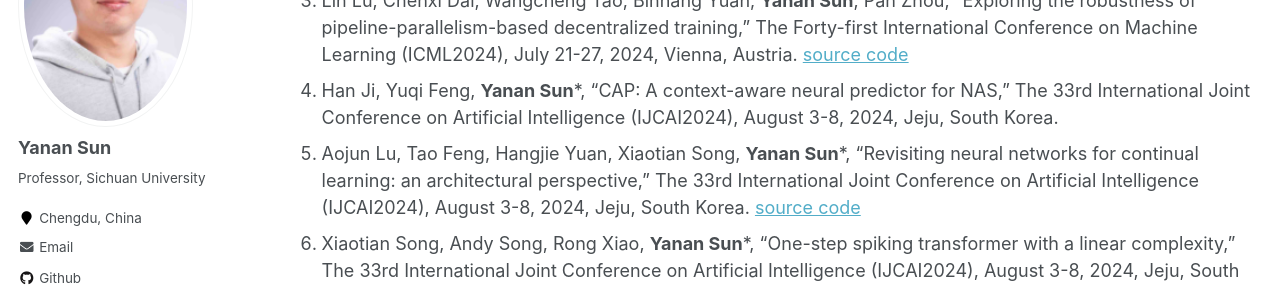
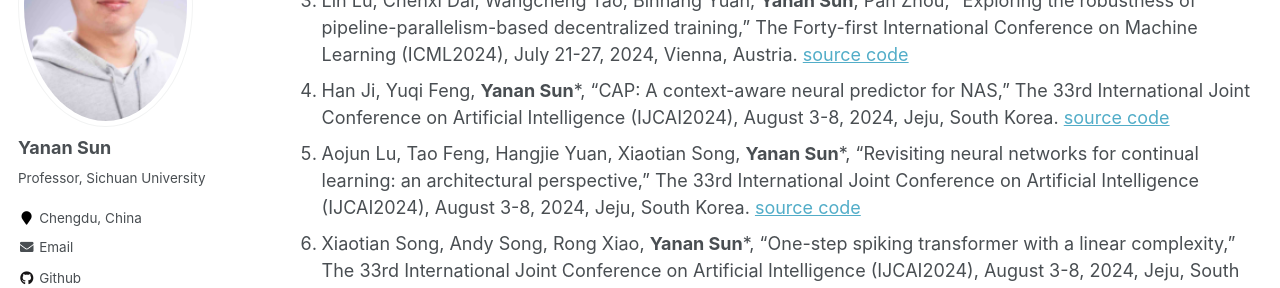
Before and after one commit to yn-sun/yn-sun.github.io, a Jekyll site: the page built from _pages/publications.md, in a window 1280 px wide and 900 px high, scrolled down 4335 px. Shown: the part 153-441 px from the top of the window. Built offline with Jekyll 4.4.1, drawn with Linux system fonts in a browser that asks for light colours; comment, search, counter and statistics services are not loaded.

Commit message:
Update publications.md

```diff
--- a/_pages/publications.md
+++ b/_pages/publications.md
@@ -58,7 +58,7 @@ author_profile: true
 1. Xiaotian Song, Shuchao Deng, Jiahao Fan, **Yanan Sun***, "Physics-informed neural networks with generalized residual-based adaptive sampling," 2024 International Conference on Intelligent Computing (ICIC2024), August 5-8, 2024, Tianjin, China.
 2. Minxiao Zhong, Yuqi Feng, Qing Li, **Yanan Sun***, "Precisely Predicting neutronics parameters of nuclear reactor," 2024 International Conference on Intelligent Computing (ICIC2024), August 5-8, 2024, Tianjin, China.
 3. Lin Lu, Chenxi Dai, Wangcheng Tao, Binhang Yuan, **Yanan Sun**, Pan Zhou, "Exploring the robustness of pipeline-parallelism-based decentralized training," The Forty-first International Conference on Machine Learning (ICML2024), July 21-27, 2024, Vienna, Austria. [source code](https://github.com/dcx001016/pipeline_attack)
-4. Han Ji, Yuqi Feng, **Yanan Sun***, "CAP: A context-aware neural predictor for NAS," The 33rd International Joint Conference on Artificial Intelligence (IJCAI2024), August 3-8, 2024, Jeju, South Korea.
+4. Han Ji, Yuqi Feng, **Yanan Sun***, "CAP: A context-aware neural predictor for NAS," The 33rd International Joint Conference on Artificial Intelligence (IJCAI2024), August 3-8, 2024, Jeju, South Korea. [source code](https://github.com/jihan4431/CAP )
 5. Aojun Lu, Tao Feng, Hangjie Yuan, Xiaotian Song, **Yanan Sun***, "Revisiting neural networks for continual learning: an architectural perspective," The 33rd International Joint Conference on Artificial Intelligence (IJCAI2024), August 3-8, 2024, Jeju, South Korea. [source code](https://github.com/byyx666/ArchCraft)
 6. Xiaotian Song, Andy Song, Rong Xiao, **Yanan Sun***, "One-step spiking transformer with a linear complexity," The 33rd International Joint Conference on Artificial Intelligence (IJCAI2024), August 3-8, 2024, Jeju, South Korea.[source code](https://github.com/songxt3/OST)
 7. Shasha Zhou, Mingyu Huang, Ke Li, **Yanan Sun**, "Evolutionary multi-objective optimization for contextual adversarial example generation," <i>The ACM International Conference on the Foundations of Software Engineering (FSE) 2024</i>, July 17-19, 2024, Porto de Galinhas, Brazil.
```
